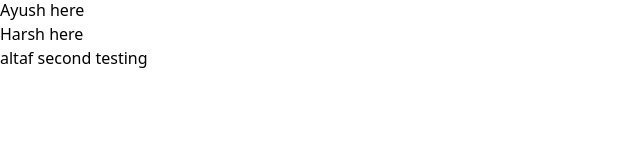
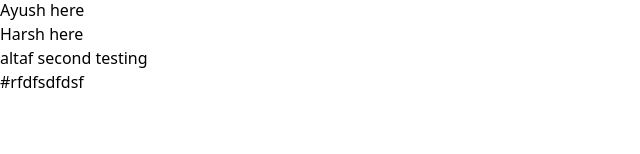
Before and after one commit to Ayush-Sharma-2023/sapp, a Next.js app: page / in a window 1280 px wide. Shown: the part 146-300 px from the top of the page, without its empty margins (0-640 px from the left). Built offline with nearby package versions, Linux system fonts and the light colour scheme.

Commit message:
modified 1111

```diff
--- a/app/page.tsx
+++ b/app/page.tsx
@@ -11,6 +11,7 @@ export default function Home() {
   <h2>Ayush here</h2>
   <h1>Harsh here</h1>
   <h3>altaf second testing</h3>
+  <h2>#rfdfsdfdsf</h2>
 
 
     {/* /*
```
